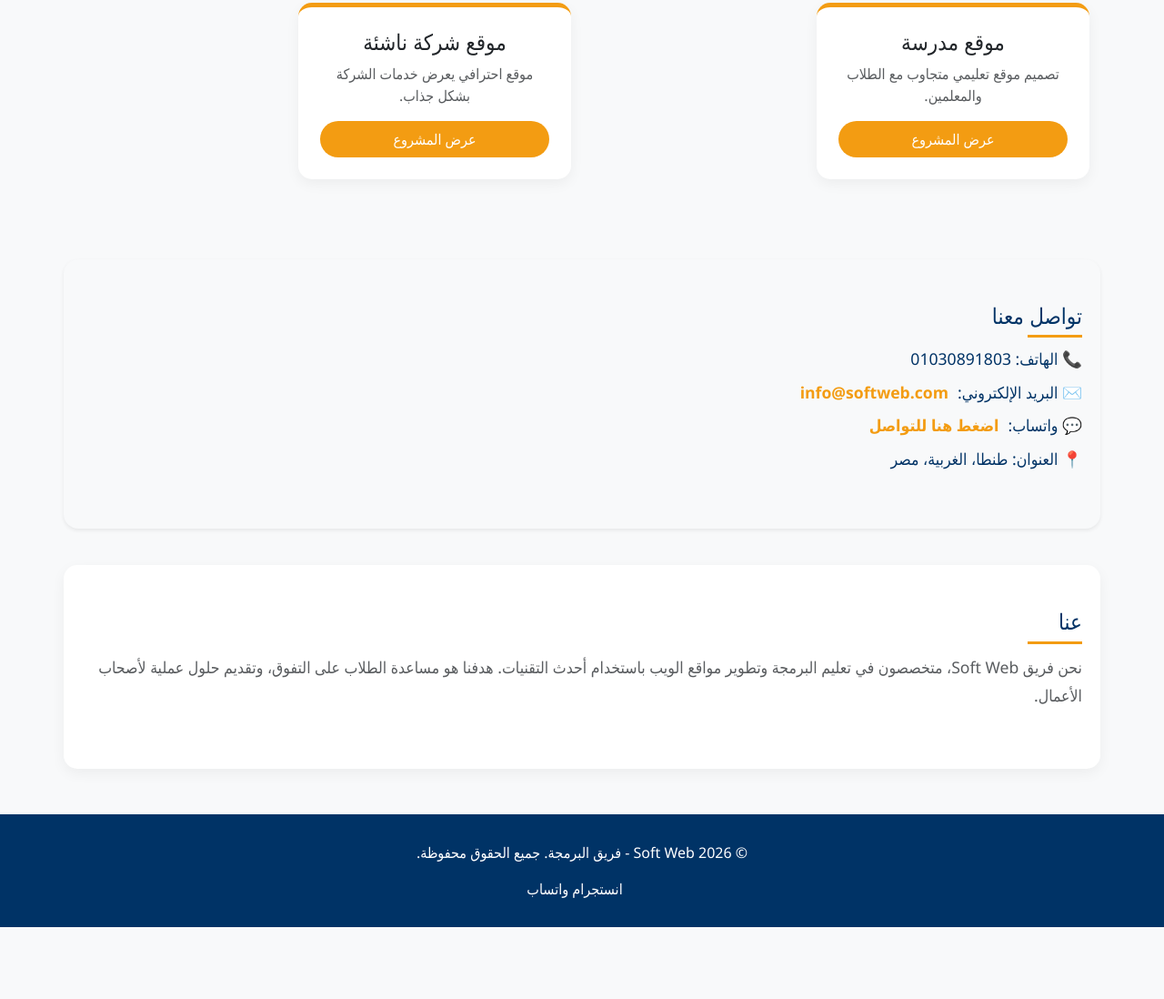
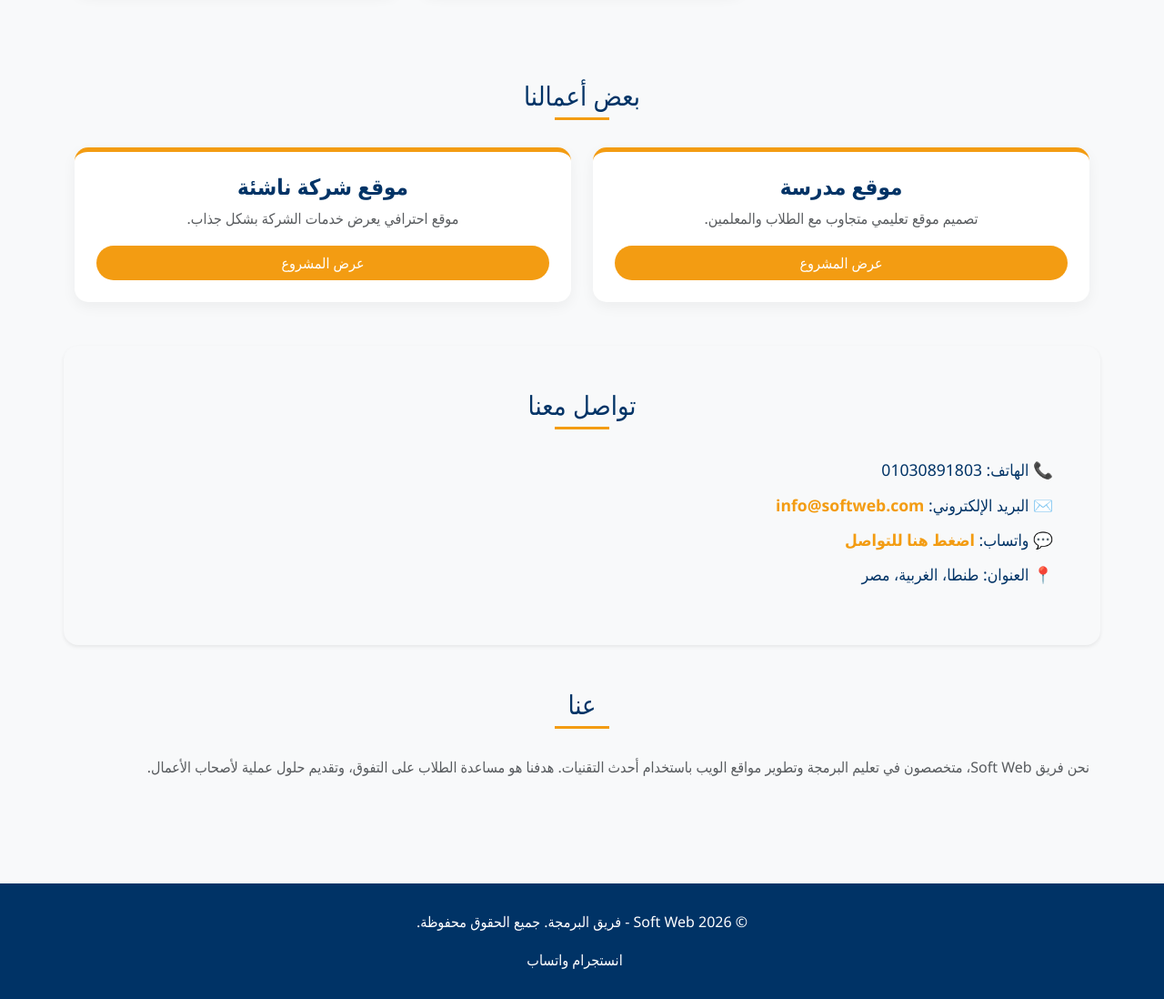
Before and after one commit to nabilnagib201/softweb, a plain HTML site: page index.html in a window 1280 px wide. Shown: the part 1640-2738 px from the top of the page at 91% size. Before the commit the page ends 2659 px from the top, so only its background shows below. Drawn offline with nearby package versions, Linux system fonts and the light colour scheme.

Commit message:
Add files via upload

```diff
--- a/static/css/style.css
+++ b/static/css/style.css
@@ -4,57 +4,69 @@
     --light-bg: #f8f9fa;
 }
 
+/* الأساسيات */
 body {
     font-family: 'Segoe UI', Tahoma, Geneva, Verdana, sans-serif;
     background-color: var(--light-bg);
     margin: 0;
     padding: 0;
+    line-height: 1.6;
 }
 
-/* Header */
+/* Navbar */
 .navbar {
     background-color: white;
     box-shadow: 0 2px 10px rgba(0,0,0,0.1);
-    padding: 15px;
-    text-align: center;
+}
+.navbar-brand {
+    font-weight: bold;
+    font-size: 1.5rem;
 }
 .nav-link {
     color: var(--main-blue);
     font-weight: bold;
-    margin: 0 15px;
-    text-decoration: none;
+    margin: 0 10px;
+}
+.nav-link:hover {
+    color: var(--main-orange);
 }
 .btn-orange {
     background-color: var(--main-orange);
     color: white;
-    border-radius: 20px;
-    padding: 8px 15px;
-    border: none;
-    cursor: pointer;
+    border-radius: 25px;
+    transition: 0.3s;
+}
+.btn-orange:hover {
+    background-color: #d87f0a;
+    color: #fff;
 }
 
-/* Hero Section */
+/* Hero */
 .hero {
-    padding: 80px 0;
+    padding: 100px 0;
     background: linear-gradient(135deg, white 60%, #eef2f7 100%);
     text-align: center;
 }
 .hero h1 {
     color: var(--main-blue);
     font-weight: 800;
-    font-size: 3rem;
+    font-size: 2.5rem;
 }
 .hero span {
     color: var(--main-orange);
+}
+.hero p {
+    color: #555;
+    font-size: 1.2rem;
 }
 
 /* Section Titles */
 .section-title {
     position: relative;
-    margin-bottom: 20px;
+    margin-bottom: 40px;
     color: var(--main-blue);
-    text-align: right;
-    font-size: 1.5rem;
+    font-size: 1.8rem;
+    text-align: center;
 }
 .section-title::after {
     content: '';
@@ -63,78 +75,59 @@
     background: var(--main-orange);
     position: absolute;
     bottom: -10px;
-    right: 0;
+    left: 50%;
+    transform: translateX(-50%);
 }
 
 /* Cards */
-.cards {
-    display: flex;
-    justify-content: center;
-    gap: 20px;
-    flex-wrap: wrap;
-    padding: 20px;
-}
 .card {
-    background: white;
     border: none;
     border-radius: 15px;
+    box-shadow: 0 5px 15px rgba(0,0,0,0.05);
     transition: 0.3s;
-    box-shadow: 0 5px 15px rgba(0,0,0,0.05);
-    padding: 20px;
-    width: 300px;
 }
-.card:hover { transform: translateY(-10px); }
-.card-edu { border-top: 5px solid var(--main-blue); }
-.card-biz { border-top: 5px solid var(--main-orange); }
+.card:hover {
+    transform: translateY(-10px);
+}
+.card-edu {
+    border-top: 5px solid var(--main-blue);
+}
+.card-biz {
+    border-top: 5px solid var(--main-orange);
+}
+
+/* Pricing */
+#pricing .card h2 {
+    font-size: 2rem;
+    margin: 15px 0;
+}
+
+/* Portfolio */
+#portfolio .card h4 {
+    color: var(--main-blue);
+    font-weight: bold;
+}
+
+/* Contact */
+#contact li {
+    font-size: 1.1rem;
+    color: var(--main-blue);
+    margin: 10px 0;
+}
+#contact a {
+    color: var(--main-orange);
+    font-weight: bold;
+    text-decoration: none;
+}
+#contact a:hover {
+    text-decoration: underline;
+}
 
 /* Footer */
 footer {
     background: var(--main-blue);
     color: white;
     padding: 30px 0;
+    text-align: center;
     margin-top: 50px;
-    text-align: center;
 }
-
-/* قسم عنا */
-#about {
-    background: white;
-    padding: 50px 20px;
-    border-radius: 15px;
-    box-shadow: 0 5px 15px rgba(0,0,0,0.05);
-    margin-top: 40px;
-}
-#about p {
-    color: #555;
-    line-height: 1.8;
-    font-size: 1.1rem;
-}
-
-/* قسم تواصل معنا */
-#contact {
-    background: var(--light-bg);
-    padding: 50px 20px;
-    border-radius: 15px;
-    box-shadow: 0 5px 15px rgba(0,0,0,0.05);
-    margin-top: 40px;
-}
-#contact ul {
-    list-style: none;
-    padding: 0;
-}
-#contact li {
-    margin: 10px 0;
-    font-size: 1.1rem;
-    color: var(--main-blue);
-    display: flex;
-    align-items: center;
-    gap: 10px;
-}
-#contact a {
-    color: var(--main-orange);
-    text-decoration: none;
-    font-weight: bold;
-}
-#contact a:hover {
-    text-decoration: underline;
-}
```
